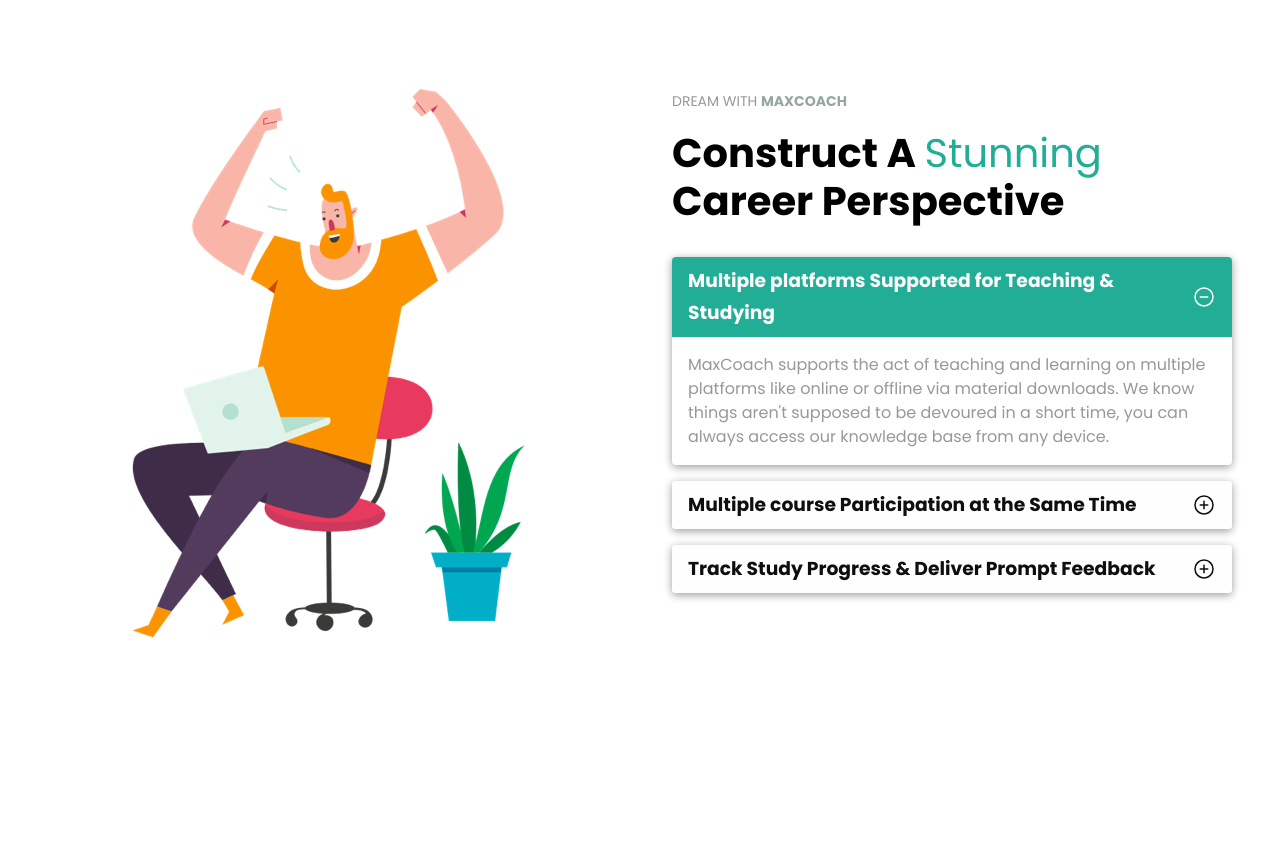
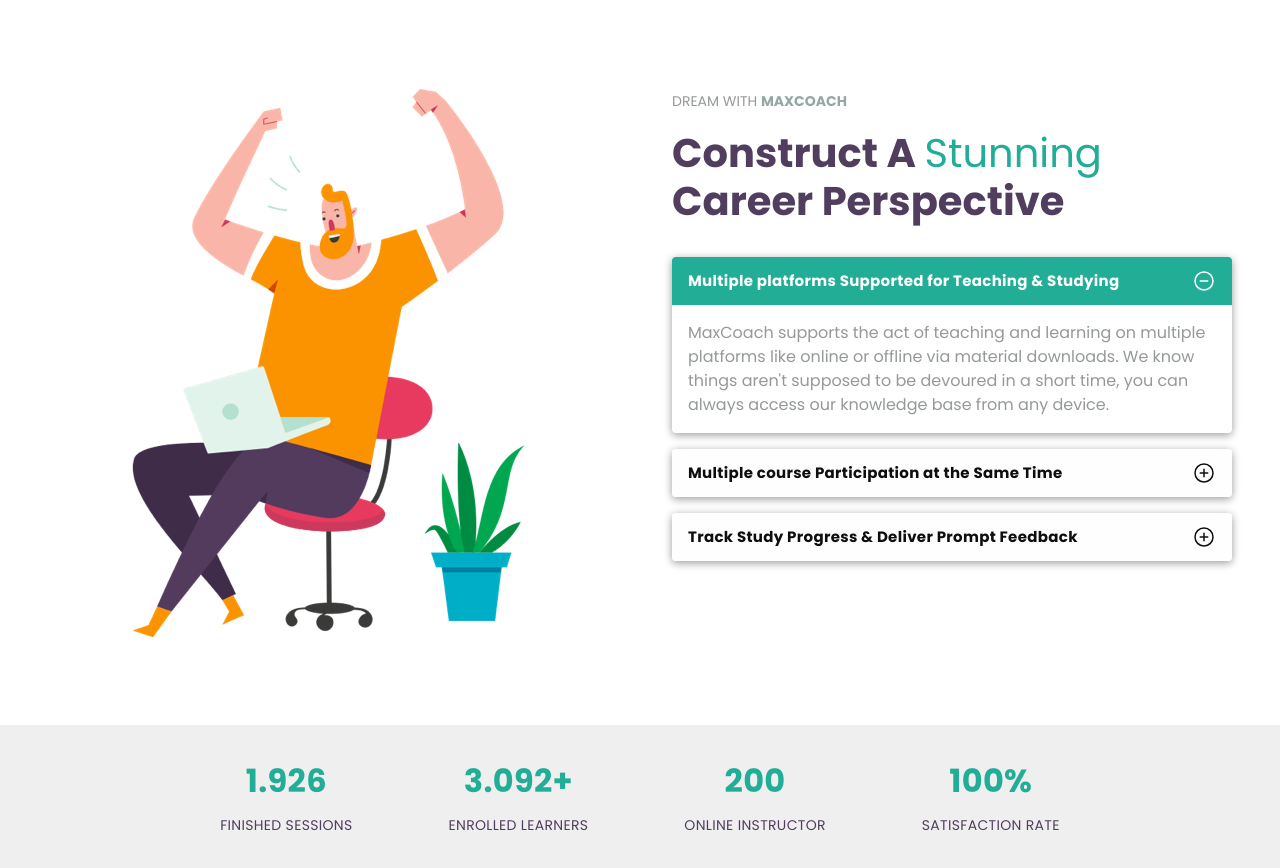
Before and after one commit to LuigiRagusa95/proj-html-vuejs, a Vue app: page / in a window 1280 px wide. Shown: the part 1400-2268 px from the top of the page. Before the commit the page ends 2125 px from the top, so only its background shows below. Built offline with nearby package versions, Linux system fonts and the light colour scheme.

Commit message:
add banner with numbers

```diff
--- a/src/App.vue
+++ b/src/App.vue
@@ -38,4 +38,10 @@
 	line-height: 1.5rem;
 	text-decoration: none;
 }
+
+#app {
+	display: flex;
+	min-width: 100vh;
+	flex-direction: column;
+}
 </style>
--- a/src/components/Hero.vue
+++ b/src/components/Hero.vue
@@ -71,9 +71,11 @@
 	}
 
 	> figure {
+		z-index: 10;
 		width: 100%;
 		display: flex;
 		padding: 1rem;
+		position: relative;
 		align-items: center;
 		justify-content: center;
 
--- a/src/components/Main/About/Accordion.vue
+++ b/src/components/Main/About/Accordion.vue
@@ -66,8 +66,10 @@
 			color: $cod-gray;
 			line-height: 2rem;
 			align-items: center;
+			font-size: 0.9375rem;
 			padding: 0.5rem 1rem;
 			border-radius: 0.25rem;
+			letter-spacing: 0.02rem;
 			background-color: $white;
 			justify-content: space-between;
 
--- /dev/null
+++ b/src/components/Main/About/Banner.vue
@@ -0,0 +1,57 @@
+<template>
+	<section>
+		<article v-for="(data, index) in datas" :key="`banner-key-${index}`">
+			<h1>{{ data.number }}</h1>
+			<p>{{ data.label }}</p>
+		</article>
+	</section>
+</template>
+
+<script>
+export default {
+	name: "Banner",
+	data() {
+		return {
+			datas: [
+				{ number: "1.926", label: "finished sessions" },
+				{ number: "3.092+", label: "enrolled learners" },
+				{ number: "200", label: "online instructor" },
+				{ number: "100%", label: "satisfaction rate" },
+			],
+		};
+	},
+};
+</script>
+
+<style lang="scss" scoped>
+@import "@/styles/index.scss";
+
+section {
+	display: flex;
+	padding: 1rem;
+	align-items: center;
+	justify-content: center;
+	background-color: $gallery;
+
+	> article {
+		padding: 1rem;
+		margin: 0 2rem;
+		text-align: center;
+
+		> h1 {
+			font-size: 2rem;
+			line-height: 3rem;
+			color: $jungle-green;
+			letter-spacing: 0.02rem;
+		}
+
+		> p {
+			margin: 0.5rem 0;
+			color: $mulled-wine;
+			font-size: 0.875rem;
+			letter-spacing: 0.02rem;
+			text-transform: uppercase;
+		}
+	}
+}
+</style>
--- a/src/components/Main/About/Section.vue
+++ b/src/components/Main/About/Section.vue
@@ -1,5 +1,6 @@
 <template>
 	<section>
+		<div class="container">
 			<div class="about-title">
 				<h3>start learning coding languages</h3>
 				<h1>
@@ -22,14 +23,17 @@
 					<Accordion />
 				</article>
 			</div>
+		</div>
+		<Banner />
 	</section>
 </template>
 
 <script>
 import Card from "./Card.vue";
 import Accordion from "./Accordion.vue";
+import Banner from "./Banner.vue";
 export default {
-	components: { Card, Accordion },
+	components: { Card, Accordion, Banner },
 	name: "Section",
 	data() {
 		return {
@@ -68,6 +72,7 @@
 <style lang="scss" scoped>
 @import "@/styles/index.scss";
 section {
+	.container {
 		margin: 0 auto;
 		padding: 2rem 0;
 		max-width: 1400px;
@@ -157,6 +162,7 @@
 					line-height: 3rem;
 					font-size: 2.5rem;
 					margin-bottom: 2rem;
+					color: $mulled-wine;
 
 					> strong {
 						font-weight: 400;
@@ -166,4 +172,5 @@
 			}
 		}
 	}
+}
 </style>
```
Lines whose indentation alone changed are shown as unchanged.
